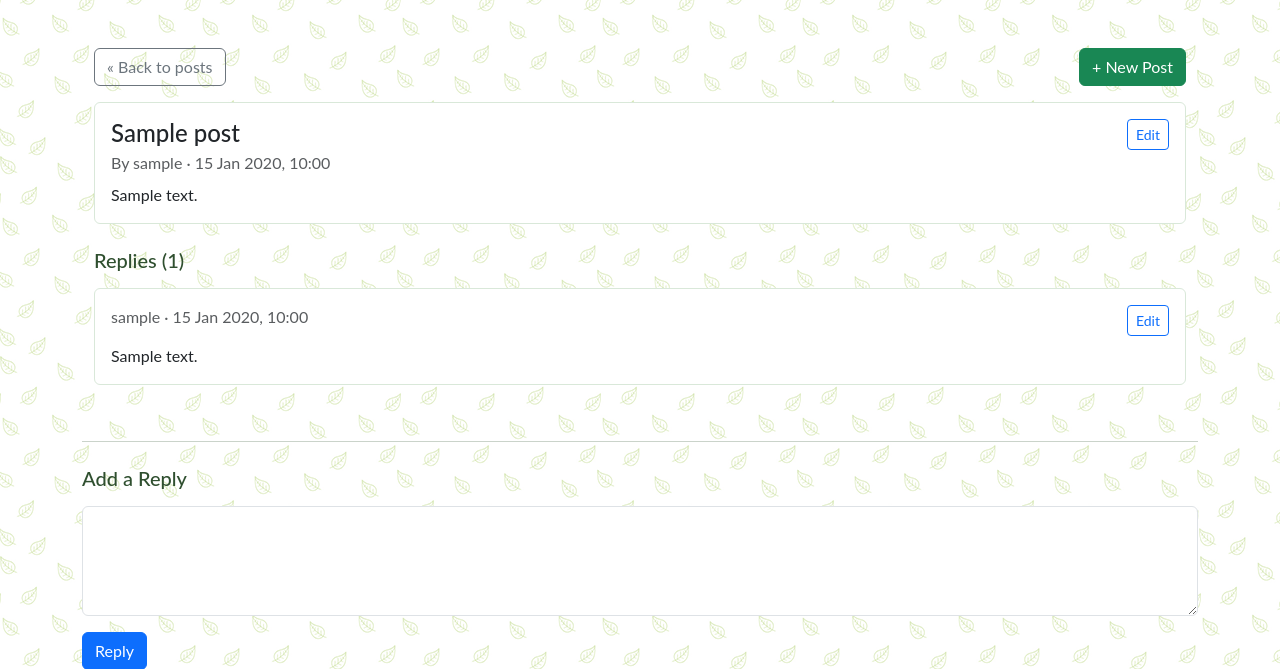
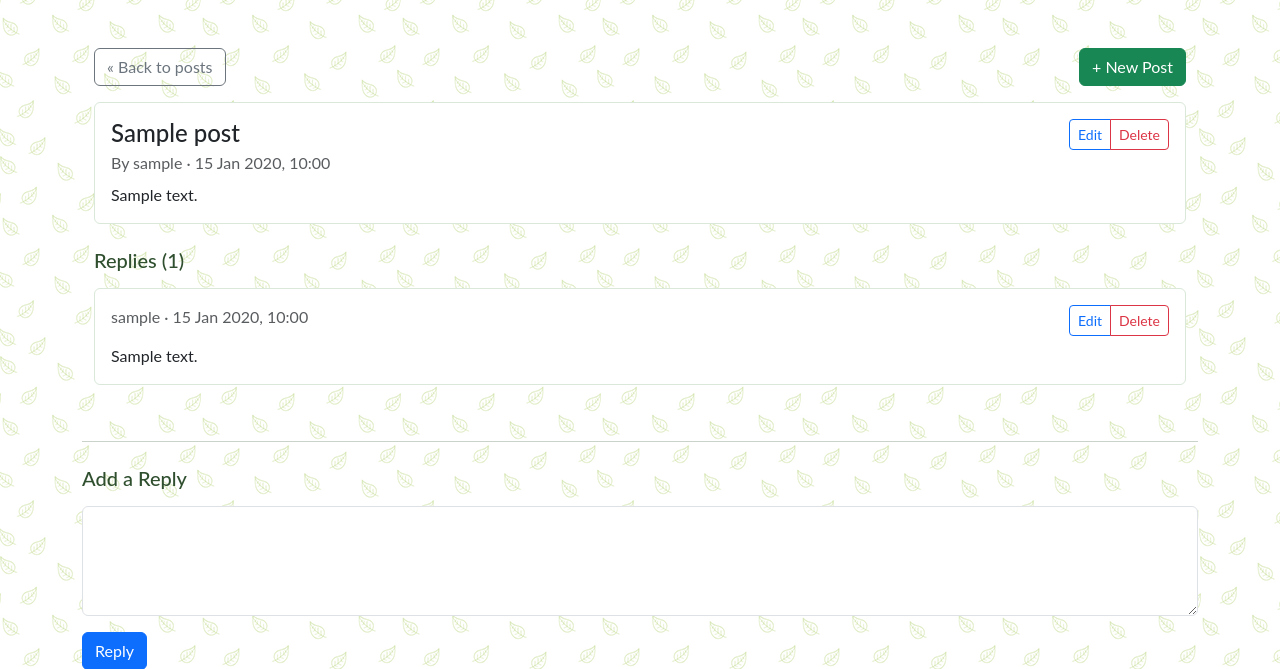
Before and after one commit to hisarciklilar/happy-green-space, a Django app: a page that uses forum/templates/forum/post_detail.html in a window 1280 px wide. Shown: the part 61-730 px from the top of the page. Run offline with Django 5.2, Linux system fonts and the light colour scheme; tables that the repository leaves empty hold one stand-in row (values such as "Sample post").

Commit message:
Add delete functionality to post and replies

```diff
--- a/forum/models.py
+++ b/forum/models.py
@@ -10,7 +10,7 @@ class Post(models.Model):
     author = models.ForeignKey(User,
                                on_delete=models.CASCADE, related_name='forum_posts')
     created_on = models.DateTimeField(auto_now_add=True)
-    updated_on = models.DateTimeField(auto_now=True)
+    edited_on = models.DateTimeField(auto_now=True)
 
     class Meta:
         ordering = ['-created_on', 'author']
@@ -27,7 +27,7 @@ class Reply(models.Model):
     author = models.ForeignKey(User, on_delete=models.CASCADE, related_name='commenter')
     body = models.TextField()
     created_on = models.DateTimeField(auto_now_add=True)
-    updated_on = models.DateTimeField(auto_now=True)
+    edited_on = models.DateTimeField(auto_now=True)
 
     class Meta:
         ordering = ['-created_on', 'author']
--- a/forum/templates/forum/post_detail.html
+++ b/forum/templates/forum/post_detail.html
@@ -22,10 +22,15 @@
       </p>
       </div>
 
-  <a class="btn btn-sm btn-outline-primary"
-     href="{% url 'forum:post_update' slug=post.slug %}">
-    Edit
-  </a>
+  <div class="btn-group" role="group" aria-label="Post actions">
+    <a class="btn btn-sm btn-outline-primary" href="{% url 'forum:post_update' slug=post.slug %}">
+      Edit
+    </a>
+    <a class="btn btn-sm btn-outline-danger" href="{% url 'forum:post_delete' slug=post.slug %}">
+      Delete
+    </a>
+  </div>
+
 </div>
       <p class="mb-0">{{ post.content|linebreaksbr }}</p>
     </div>
@@ -45,10 +50,15 @@
                 <small class="text-muted ">(Last updated: {{ reply.updated_on|date:"j M Y, H:i" }})</small>
               {% endif %}
           </p>
-          <a class="btn btn-sm btn-outline-primary"
-            href="{% url 'forum:reply_update' pk=reply.pk %}">
-            Edit
-          </a>
+          <div class="btn-group" role="group" aria-label="Reply actions">
+            <a class="btn btn-sm btn-outline-primary" href="{% url 'forum:reply_update' pk=reply.pk %}">
+              Edit
+            </a>
+            <a class="btn btn-sm btn-outline-danger" href="{% url 'forum:reply_delete' pk=reply.pk %}">
+              Delete
+            </a>
+          </div>
+
         </div>
           <p class="mb-0">{{ reply.body|linebreaksbr }}</p>
         </div>
--- a/forum/urls.py
+++ b/forum/urls.py
@@ -3,9 +3,11 @@ from .views import (
     PostList,
     PostDetail,
     PostCreate,
-    ReplyCreate,
     PostUpdate,
-    ReplyUpdate
+    PostDelete,
+    ReplyDelete,
+    ReplyUpdate,
+    ReplyCreate
 )
 #from . import views
 app_name = 'forum'
@@ -14,7 +16,10 @@ urlpatterns = [
     path('', PostList.as_view(), name='post_list'),
     path('new/', PostCreate.as_view(), name='post_create'),
     path('<slug:slug>/edit/', PostUpdate.as_view(), name='post_update'),
+    path('<slug:slug>/delete/', PostDelete.as_view(), name='post_delete'),
     path('<slug:slug>/reply/', ReplyCreate.as_view(), name='reply_create'),
+    path('reply/<int:pk>/edit/', ReplyUpdate.as_view(), name='reply_update'),
+    path('reply/<int:pk>/delete/', ReplyDelete.as_view(), name='reply_delete'),
     path('<slug:slug>/', PostDetail.as_view(), name='post_detail'),
-    path('reply/<int:pk>/edit/', ReplyUpdate.as_view(), name='reply_update'),
+
 ]
--- a/forum/views.py
+++ b/forum/views.py
@@ -2,6 +2,8 @@ from django.shortcuts import get_object_or_404, redirect
 from django.views import generic
 from django.utils.text import slugify
 from django.contrib.auth.models import User
+from django.urls import reverse_lazy
+from django.utils import timezone
 
 from .models import Post, Reply
 
@@ -57,6 +59,7 @@ class PostUpdate(generic.UpdateView):
     slug_url_kwarg = 'slug'
 
     def form_valid(self, form):
+        form.instance.edited_on = timezone.now()
         form.instance.author = self.get_object().author
         base_slug = slugify(form.instance.title) or 'post'
         slug = base_slug
@@ -66,6 +69,14 @@ class PostUpdate(generic.UpdateView):
             slug = f"{base_slug}-{counter}"
         form.instance.slug = slug
         return super().form_valid(form)
+
+
+class PostDelete(generic.DeleteView):
+    model = Post
+    template_name = "forum/post_confirm_delete.html"
+    slug_field = 'slug'
+    slug_url_kwarg = 'slug'
+    success_url = reverse_lazy("forum:post_list")
 
 
 class ReplyCreate(generic.CreateView):
@@ -89,5 +100,17 @@ class ReplyUpdate(generic.UpdateView):
     template_name = "forum/reply_form.html"
     fields = ['body']
 
+    def form_valid(self, form):
+        form.instance.updated_on = timezone.now()
+        return super().form_valid(form)
+
     def get_success_url(self):
         return self.object.post.get_absolute_url()
+
+
+class ReplyDelete(generic.DeleteView):
+    model = Reply
+    template_name = "forum/reply_confirm_delete.html"
+
+    def get_success_url(self):
+        return self.object.post.get_absolute_url()
```
Also changed, not shown: forum/templates/forum/post_confirm_delete.html (added, +18 -0 lines), forum/templates/forum/reply_confirm_delete.html (added, +23 -0 lines), README.md, forum/migrations/0004_rename_updated_on_post_edited_on_and_more.py (added).
